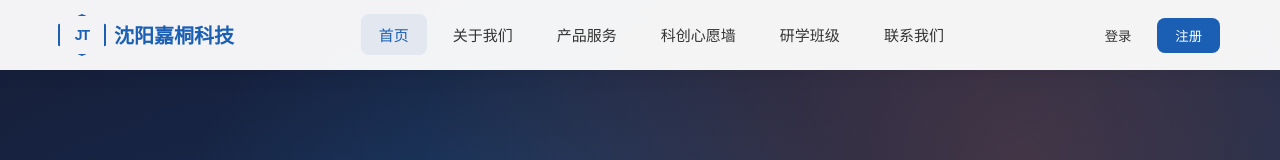
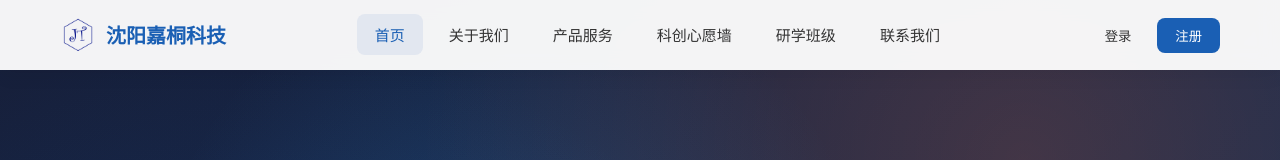
Before and after one commit to sh08226/0323-JT, a plain HTML site: page index.html in a window 1280 px wide. Shown: the top 160 px of the page. Drawn offline with Linux system fonts and the light colour scheme; a script that the page names is missing.

Commit message:
Add files via upload

```diff
--- a/index.html
+++ b/index.html
@@ -18,9 +18,7 @@
     <nav class="navbar" id="navbar">
         <div class="container">
             <div class="nav-brand">
-                <div class="logo-hex">
-                    <span class="logo-jt">JT</span>
-                </div>
+                <img src="logo.png" alt="嘉桐科技" class="nav-logo">
                 <span>沈阳嘉桐科技</span>
             </div>
             <ul class="nav-menu" id="navMenu">
--- a/style.css
+++ b/style.css
@@ -191,35 +191,11 @@ img {
     color: var(--primary-color);
 }
 
-/* 六边形 Logo - 宽比例设计 */
-.logo-hex {
-    width: 44px;
-    height: 38px;
-    position: relative;
-    display: flex;
-    align-items: center;
-    justify-content: center;
-}
-
-/* 六边形边框 */
-.logo-hex::before {
-    content: '';
-    position: absolute;
-    width: 100%;
-    height: 100%;
-    border: 2.5px solid var(--primary-color);
-    clip-path: polygon(50% 0%, 100% 25%, 100% 75%, 50% 100%, 0% 75%, 0% 25%);
-    background: transparent;
-}
-
-.logo-jt {
-    position: relative;
-    z-index: 1;
-    font-size: 14px;
-    font-weight: 700;
-    color: var(--primary-color);
-    letter-spacing: -1px;
-    font-family: 'Arial', 'Noto Sans SC', sans-serif;
+/* Logo 图片样式 */
+.nav-logo {
+    height: 36px;
+    width: auto;
+    object-fit: contain;
 }
 
 .nav-brand i {
```
Also changed, not shown: about.html (+1 -3 lines), classes.html (+1 -3 lines), contact.html (+1 -3 lines), services.html (+1 -3 lines), wishwall.html (+1 -3 lines), logo.png (added).
